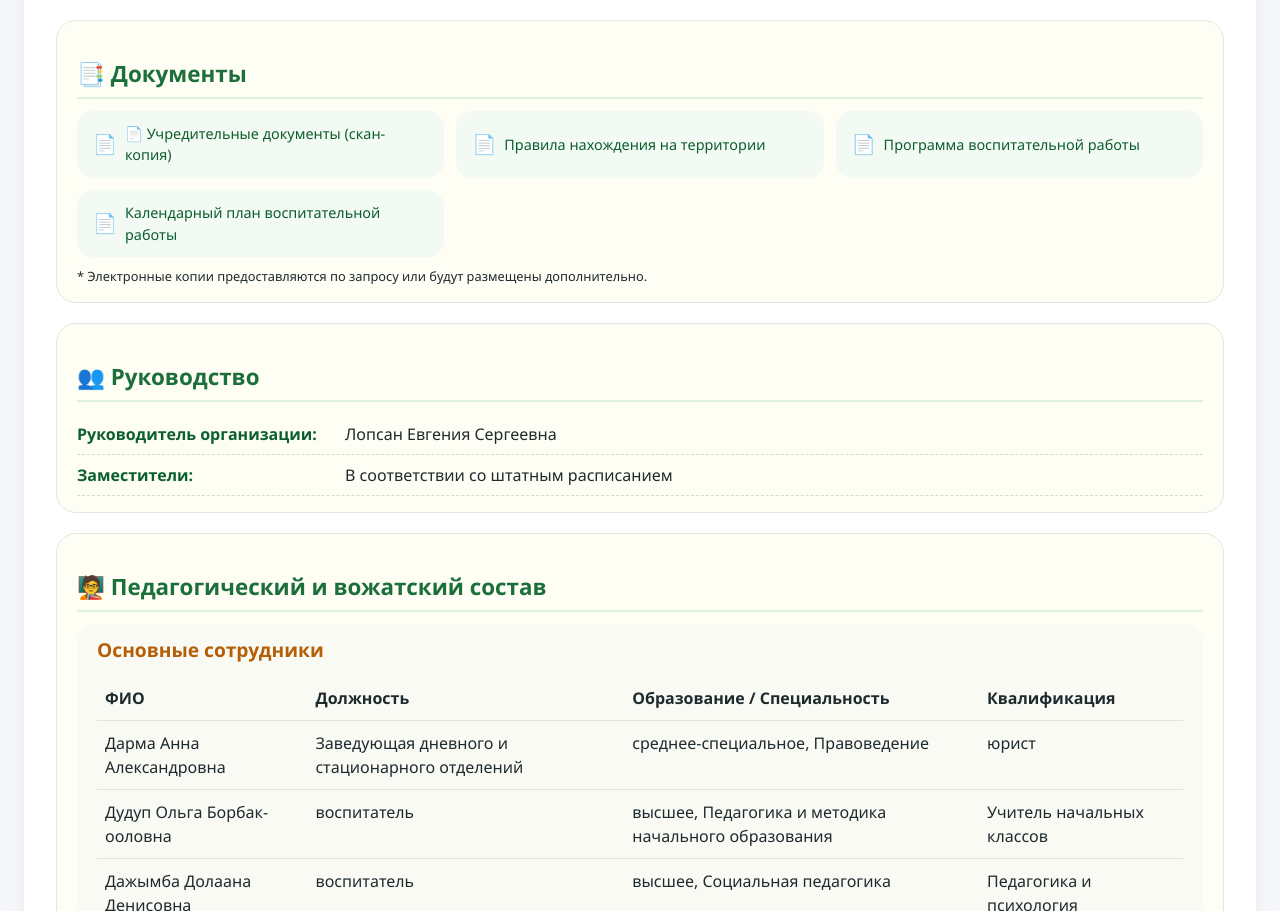
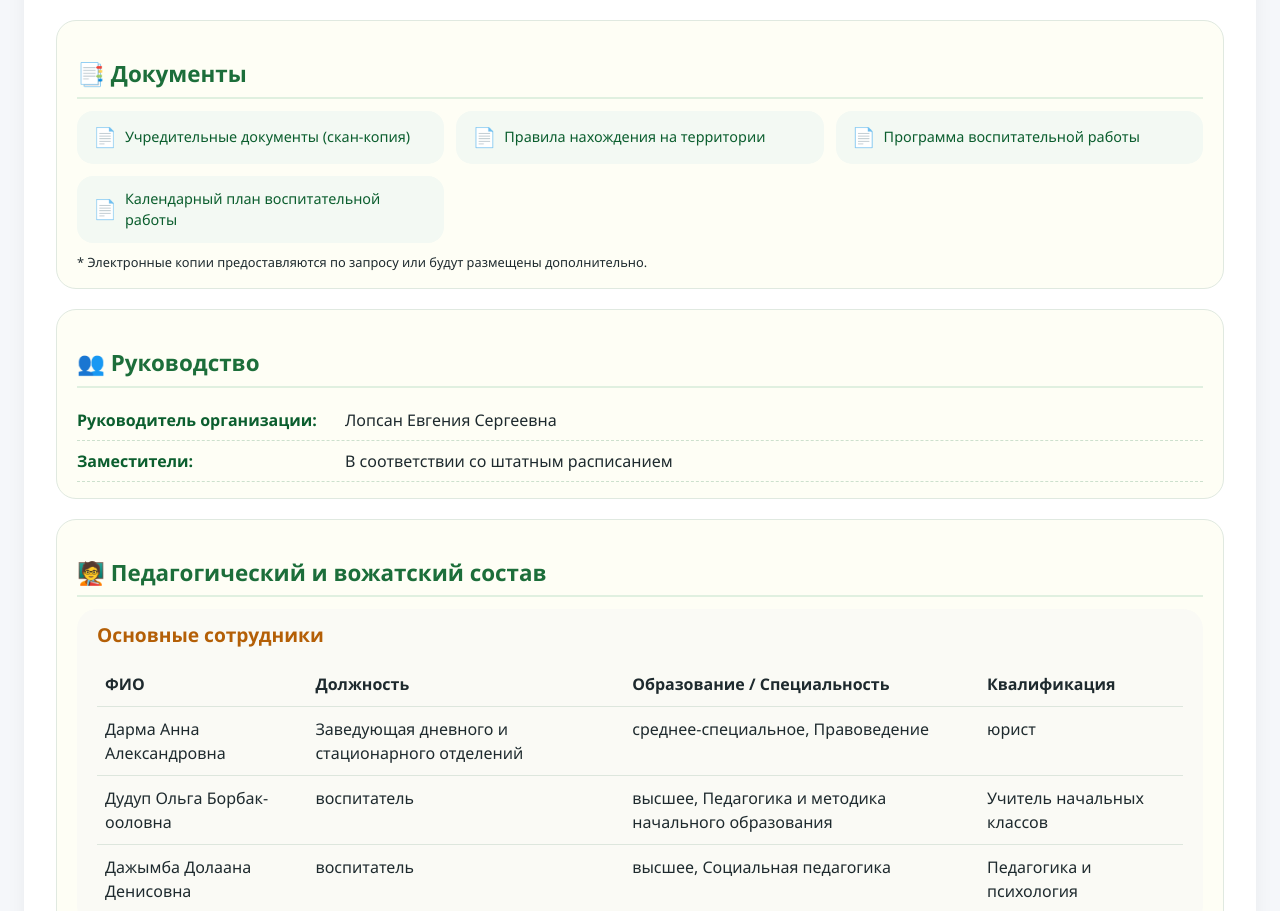
Before and after one commit to Mintrudrt/Idegel_Erzin, a plain HTML site: page index.html in a window 1280 px wide. Shown: the part 855-1766 px from the top of the page. Drawn offline with Linux system fonts and the light colour scheme.

Commit message:
Update index.html

```diff
--- a/index.html
+++ b/index.html
@@ -302,7 +302,7 @@
             <div class="info-card">
                 <h3>📑 Документы</h3>
                 <div class="doc-grid">
-                    <a href="ustav_erzin.pdf" class="doc-item" target="_blank">📄 Учредительные документы (скан-копия)</a>
+                    <a href="ustav_erzin.pdf" class="doc-item" target="_blank">Учредительные документы (скан-копия)</a>
                     <div class="doc-item">Правила нахождения на территории</div>
                     <div class="doc-item">Программа воспитательной работы</div>
                     <div class="doc-item">Календарный план воспитательной работы</div>
```
